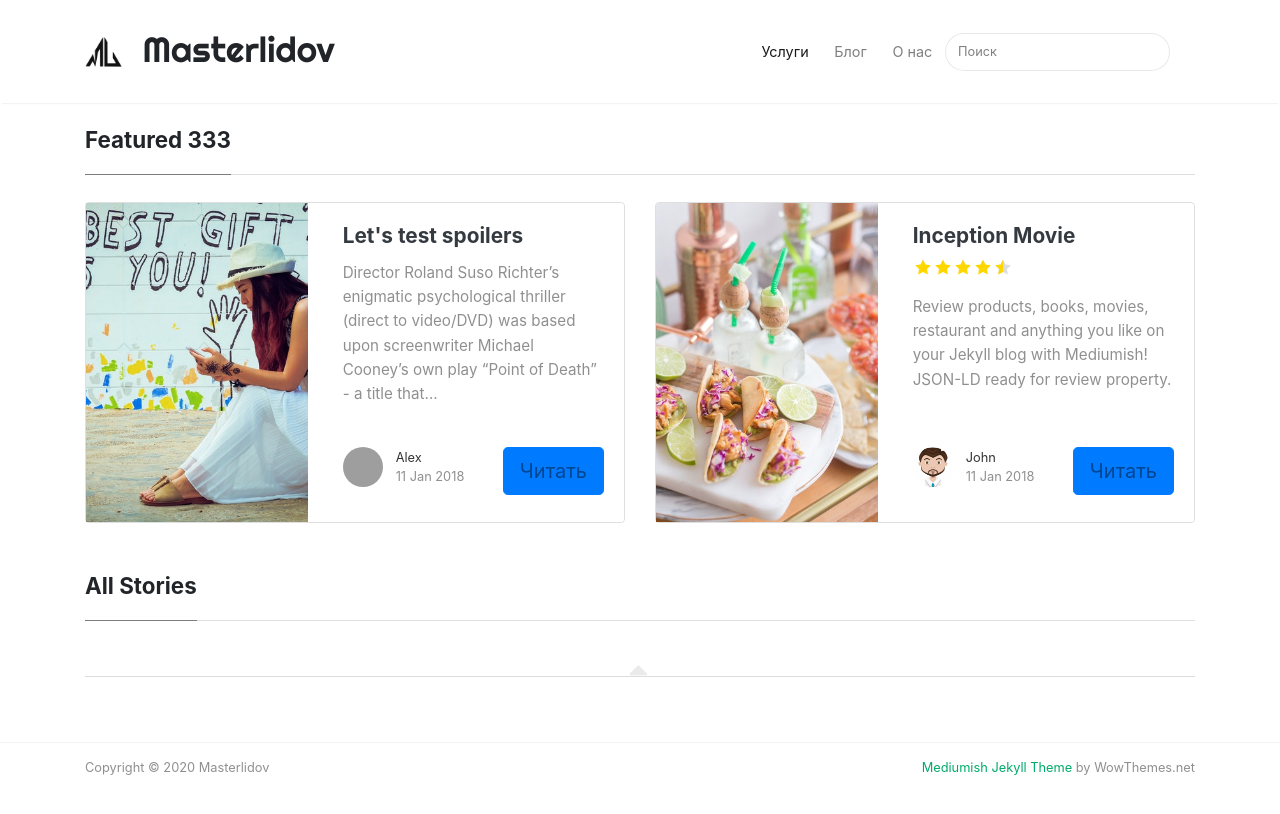
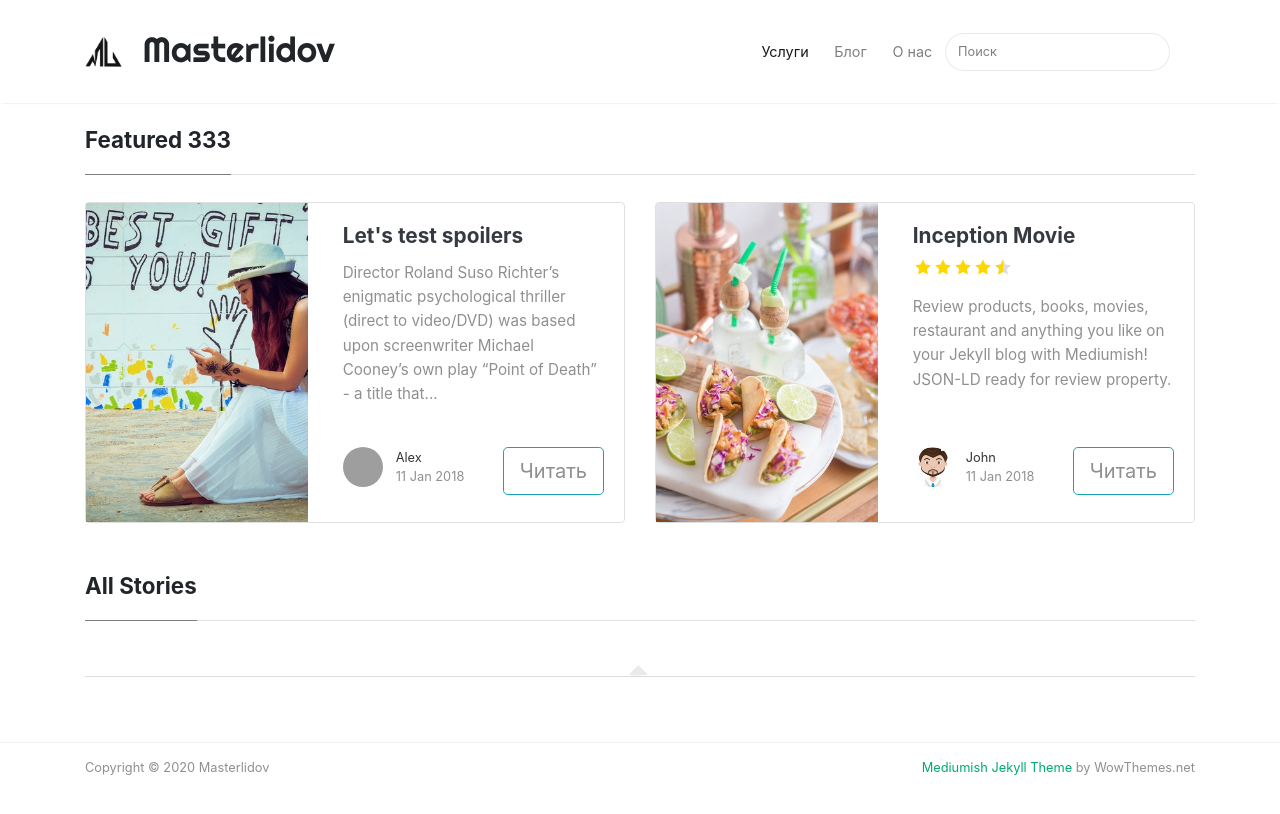
Before and after one commit to masterlidov/masterlidov.github.io, a Jekyll site: the page built from index.html, in a window 1280 px wide. Shown: the top 814 px of the page. Built offline with Jekyll 4.4.1, drawn with Linux system fonts in a browser that asks for light colours; nearby versions of some CDN libraries; grey boxes are pictures that could not be loaded.

Commit message:
Update featuredbox.html

```diff
--- a/_includes/featuredbox.html
+++ b/_includes/featuredbox.html
@@ -46,7 +46,7 @@
                                 {% endif %}
                                 <span class="post-date">{{ post.date | date_to_string }}</span>
                                 </span>
-                                <span class="post-read-more"><a class="btn btn-lg btn-block btn-primary" href="{{ site.baseurl }}{{ post.url }}" role="button">Читать</a></span>
+                                <span class="post-read-more"><a class="btn btn-lg btn-block btn-outline-info" href="{{ site.baseurl }}{{ post.url }}" role="button">Читать</a></span>
                                 <div class="clearfix"></div>
                             </div>
                         </div>
```
